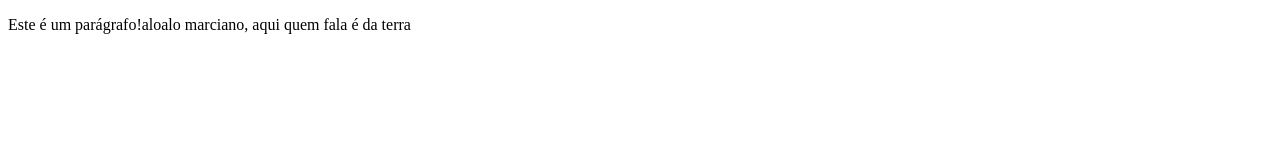
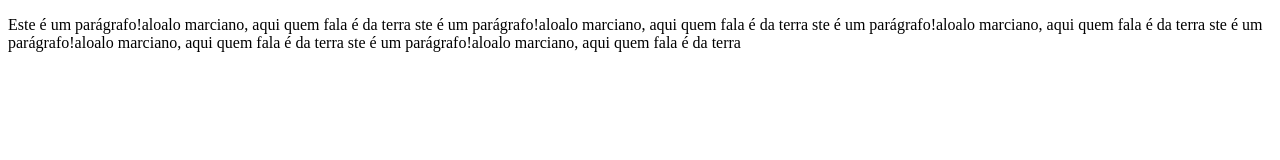
Before and after one commit to guibristot01/aluno01, a plain HTML site: page index.html in a window 1280 px wide. Drawn offline with Linux system fonts and the light colour scheme.

Commit message:
conflito de mesclagem

```diff
--- a/index.html
+++ b/index.html
@@ -4,6 +4,10 @@
 	<title>Meu sistema github</title>
 </head>
 <body>
-	<p>Este é um parágrafo!aloalo marciano, aqui quem fala é da terra</p>
+	<p>Este é um parágrafo!aloalo marciano, aqui quem fala é da terra
+	ste é um parágrafo!aloalo marciano, aqui quem fala é da terra
+ste é um parágrafo!aloalo marciano, aqui quem fala é da terra
+ste é um parágrafo!aloalo marciano, aqui quem fala é da terra
+ste é um parágrafo!aloalo marciano, aqui quem fala é da terra</p>
 </body>
 </html>
```
